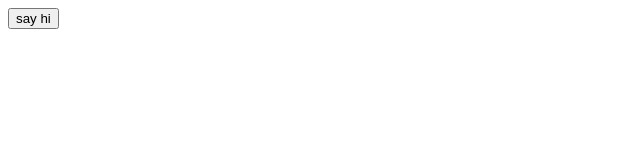
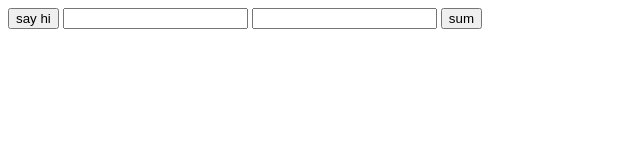
Before and after one commit to arunkumarv/github-tutorial, a plain HTML site: page index.html in a window 1280 px wide. Shown: the whole page, without its empty margins (0-640 px from the left). Drawn offline with Linux system fonts and the light colour scheme.

Commit message:
basic feature is ready

```diff
--- a/index.html
+++ b/index.html
@@ -1 +1,15 @@
 <button onclick="alert('hi');">say hi</button>
+
+<input type="number" name="" id="num-a">
+<input type="number" name="" id="num-b">
+
+<button onclick="sum()">sum</button>
+
+<script>
+    function sum() {
+        let numA = document.getElementById("num-a").value;
+        let numB = document.getElementById("num-b").value;
+
+        alert( parseInt(numA) + parseInt(numB) );
+    }
+</script>
```
